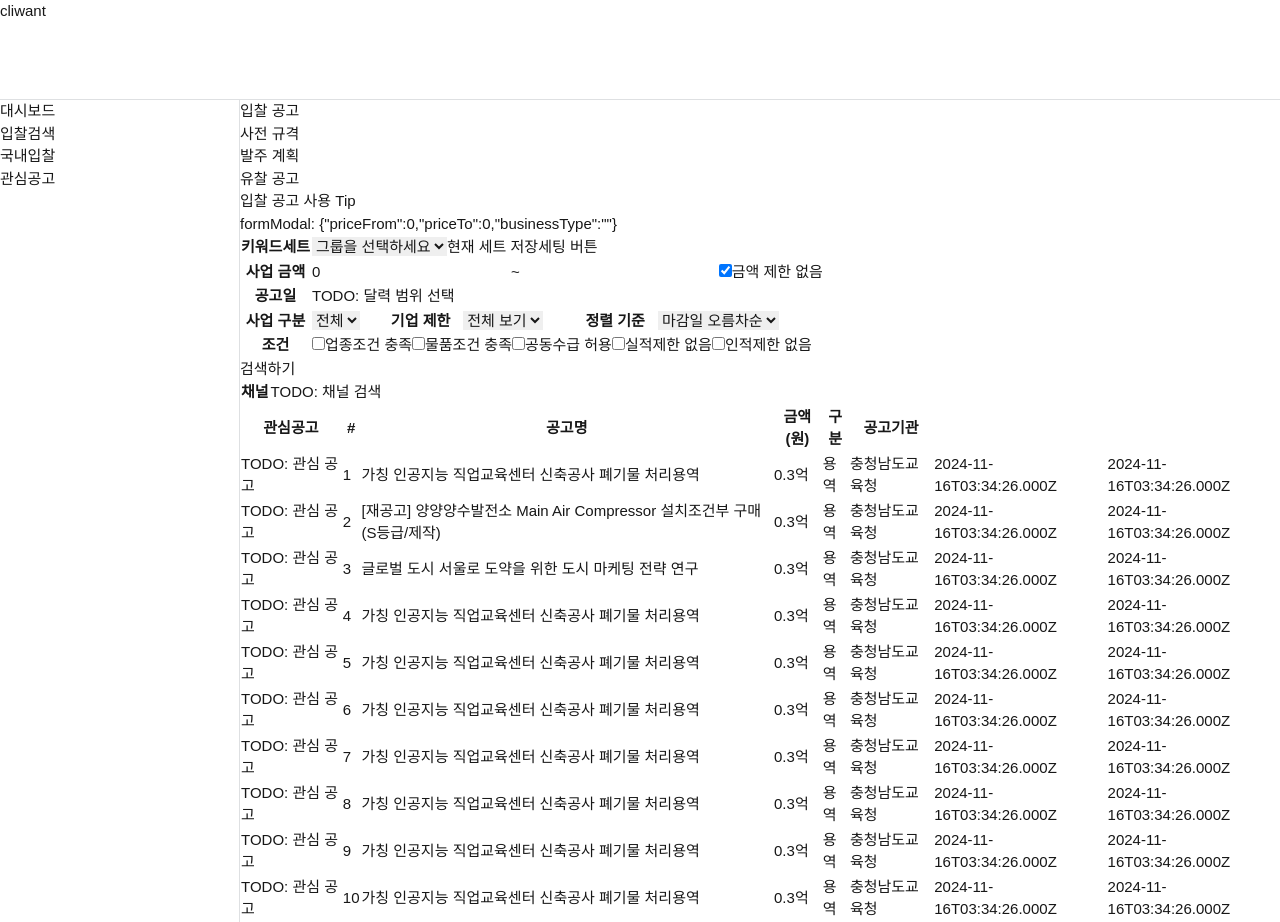
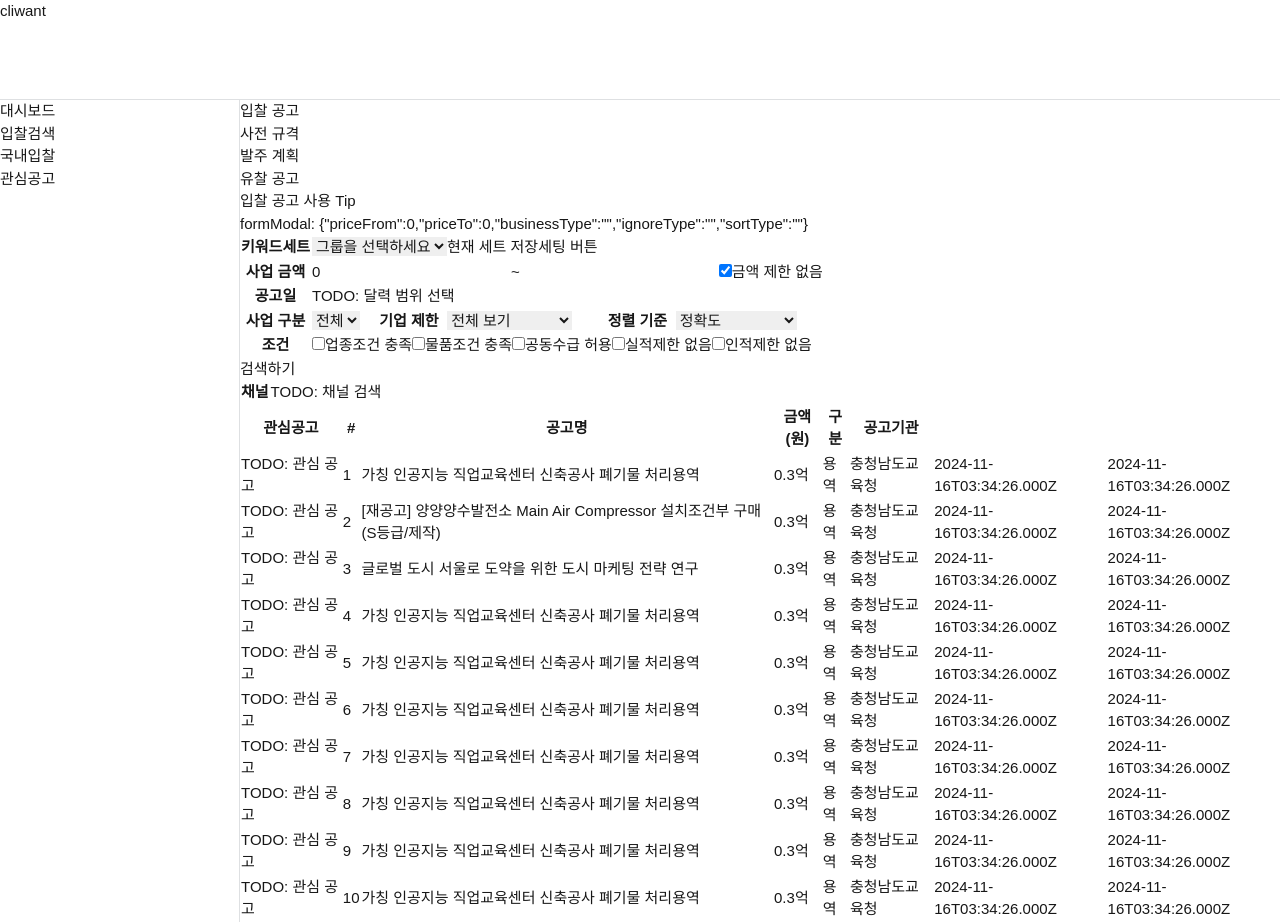
Before and after one commit to hckang80/nextjs-beginner-task, a Next.js app: page /dashboard/rfp in a window 1280 px wide. Built offline with nearby package versions, Linux system fonts and the light colour scheme.

Commit message:
feat: 나머지 선택 폼 바인딩

```diff
--- a/app/dashboard/rfp/detailed-search.tsx
+++ b/app/dashboard/rfp/detailed-search.tsx
@@ -7,6 +7,8 @@ export function DetailedSearch() {
     priceFrom: 0,
     priceTo: 0,
     businessType: "",
+    ignoreType: "",
+    sortType: "",
   });
 
   const handleChange = (
@@ -98,14 +100,31 @@ export function DetailedSearch() {
             </td>
             <th>기업 제한</th>
             <td>
-              <select name="" id="">
+              <select
+                name="ignoreType"
+                value={formModal.ignoreType}
+                onChange={handleChange}
+              >
                 <option value="">전체 보기</option>
+                <option value="문서 참조 필요">문서 참조 필요</option>
+                <option value="대기업 참여 불가">대기업 참여 불가</option>
+                <option value="대기업 참여 가능">대기업 참여 가능</option>
               </select>
             </td>
             <th>정렬 기준</th>
             <td>
-              <select name="" id="">
-                <option value="">마감일 오름차순</option>
+              <select
+                name="sortType"
+                value={formModal.sortType}
+                onChange={handleChange}
+              >
+                <option value="">정확도</option>
+                <option value="게시일 내림차순">게시일 내림차순</option>
+                <option value="게시일 오름차순">게시일 오름차순</option>
+                <option value="마감일 내림차순">마감일 내림차순</option>
+                <option value="마감일 오름차순">마감일 오름차순</option>
+                <option value="금액 내림차순">금액 내림차순</option>
+                <option value="금액 오름차순">금액 오름차순</option>
               </select>
             </td>
           </tr>
```
